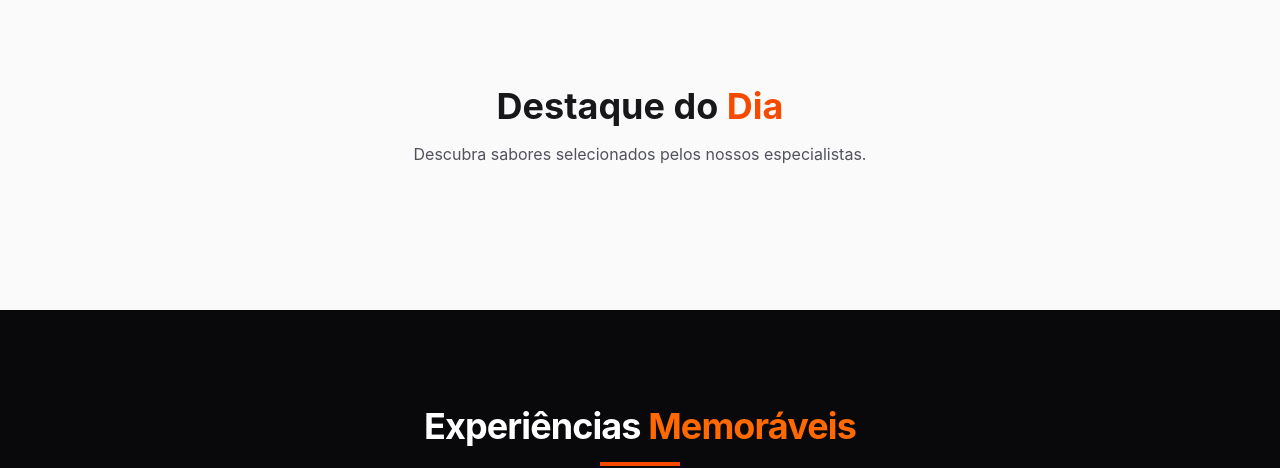
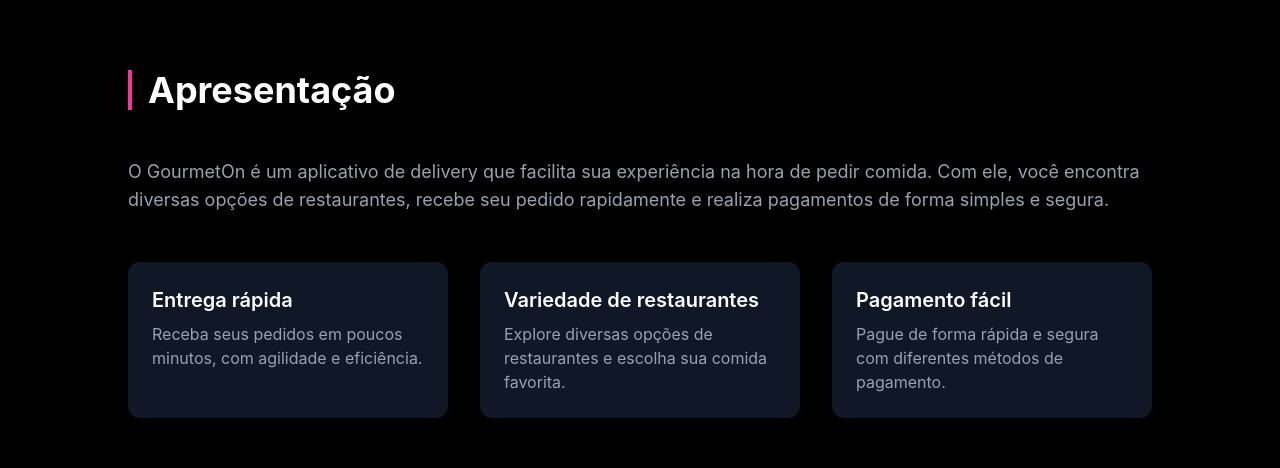
Before and after one commit to Arthenry90/cp05-webdev, a React (Vite) app: page / in a window 1280 px wide. Shown: the part 879-1347 px from the top of the page. Built offline with nearby package versions, Linux system fonts and the light colour scheme; no server answers.

Commit message:
criando a sessão de apresentação

```diff
--- a/package.json
+++ b/package.json
@@ -12,18 +12,20 @@
   "dependencies": {
     "@tailwindcss/vite": "^4.2.4",
     "react": "^19.2.5",
-    "react-dom": "^19.2.5",
-    "tailwindcss": "^4.2.4"
+    "react-dom": "^19.2.5"
   },
   "devDependencies": {
     "@eslint/js": "^10.0.1",
     "@types/react": "^19.2.14",
     "@types/react-dom": "^19.2.3",
     "@vitejs/plugin-react": "^6.0.1",
+    "autoprefixer": "^10.5.0",
     "eslint": "^10.2.1",
     "eslint-plugin-react-hooks": "^7.1.1",
     "eslint-plugin-react-refresh": "^0.5.2",
     "globals": "^17.5.0",
+    "postcss": "^8.5.14",
+    "tailwindcss": "^4.2.4",
     "vite": "^8.0.10"
   }
 }
--- a/src/App.jsx
+++ b/src/App.jsx
@@ -4,13 +4,14 @@
 import AppHighlights from './components/AppHighlights/AppHighlights';
 import Criticas from './components/Criticas/Criticas';
 import Footer from './components/Footer/Footer';
+import Apresentacao from './components/Apresentacao/Apresentacao';
 
 function App() {
   return (
     <div className="min-h-screen bg-gray-50">
       <Header />
       <HeroSection />
-
+      <Apresentacao />
       <AppHighlights />
       <Criticas />
       <Footer />
--- /dev/null
+++ b/src/components/Apresentacao/Apresentacao.jsx
@@ -0,0 +1,56 @@
+function Apresentacao() {
+  return (
+    <section className="py-20 px-6 bg-black">
+      <div className="max-w-5xl mx-auto">
+
+        {/* Título */}
+        <div className="mb-12">
+          <h2 className="text-4xl font-bold text-white border-l-4 border-pink-500 pl-4">
+            Apresentação
+          </h2>
+        </div>
+
+        {/* Texto */}
+        <p className="text-gray-400 mb-12 text-lg">
+          O GourmetOn é um aplicativo de delivery que facilita sua experiência na hora de pedir comida.
+          Com ele, você encontra diversas opções de restaurantes, recebe seu pedido rapidamente
+          e realiza pagamentos de forma simples e segura.
+        </p>
+
+        {/* Benefícios */}
+        <div className="grid md:grid-cols-3 gap-8">
+
+          <div className="bg-gray-900 p-6 rounded-xl hover:bg-gray-800 transition">
+            <h3 className="text-xl font-semibold mb-2 text-white">
+              Entrega rápida
+            </h3>
+            <p className="text-gray-400">
+              Receba seus pedidos em poucos minutos, com agilidade e eficiência.
+            </p>
+          </div>
+
+          <div className="bg-gray-900 p-6 rounded-xl hover:bg-gray-800 transition">
+            <h3 className="text-xl font-semibold mb-2 text-white">
+              Variedade de restaurantes
+            </h3>
+            <p className="text-gray-400">
+              Explore diversas opções de restaurantes e escolha sua comida favorita.
+            </p>
+          </div>
+
+          <div className="bg-gray-900 p-6 rounded-xl hover:bg-gray-800 transition">
+            <h3 className="text-xl font-semibold mb-2 text-white">
+              Pagamento fácil
+            </h3>
+            <p className="text-gray-400">
+              Pague de forma rápida e segura com diferentes métodos de pagamento.
+            </p>
+          </div>
+
+        </div>
+      </div>
+    </section>
+  );
+}
+
+export default Apresentacao;
```
Also changed, not shown: 1 other file (tests, documents, lock files or other folders).
